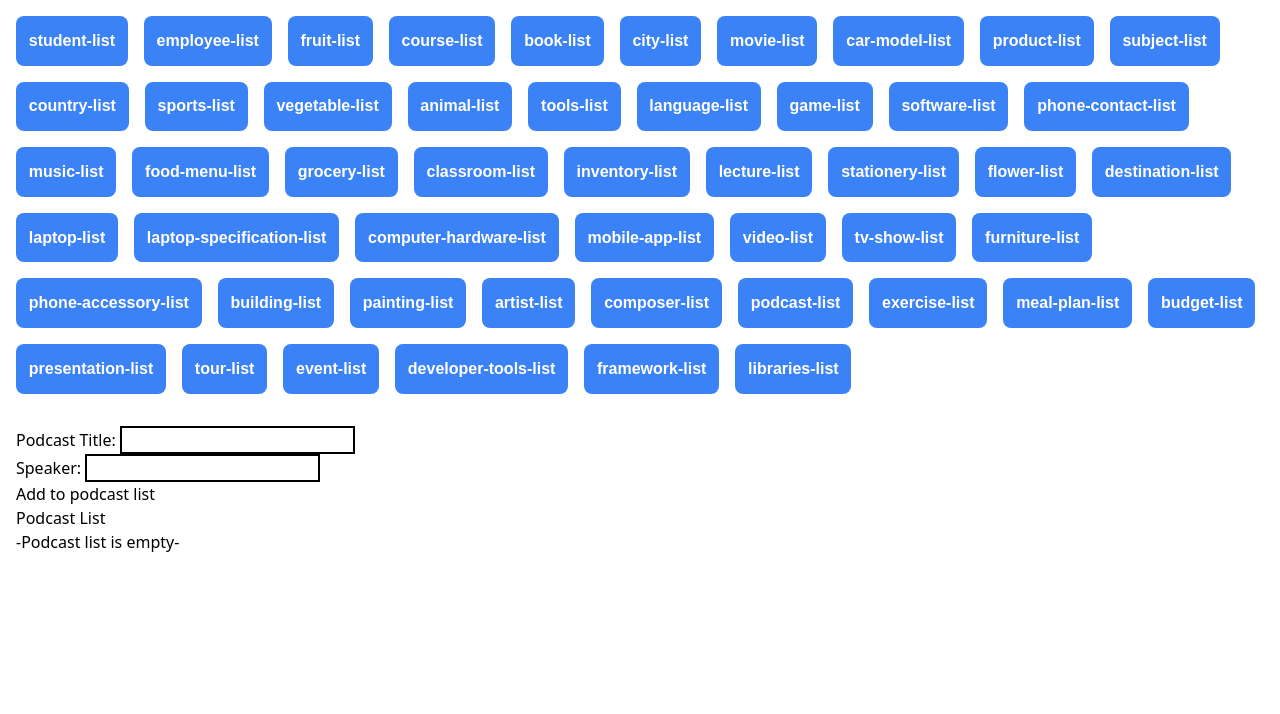
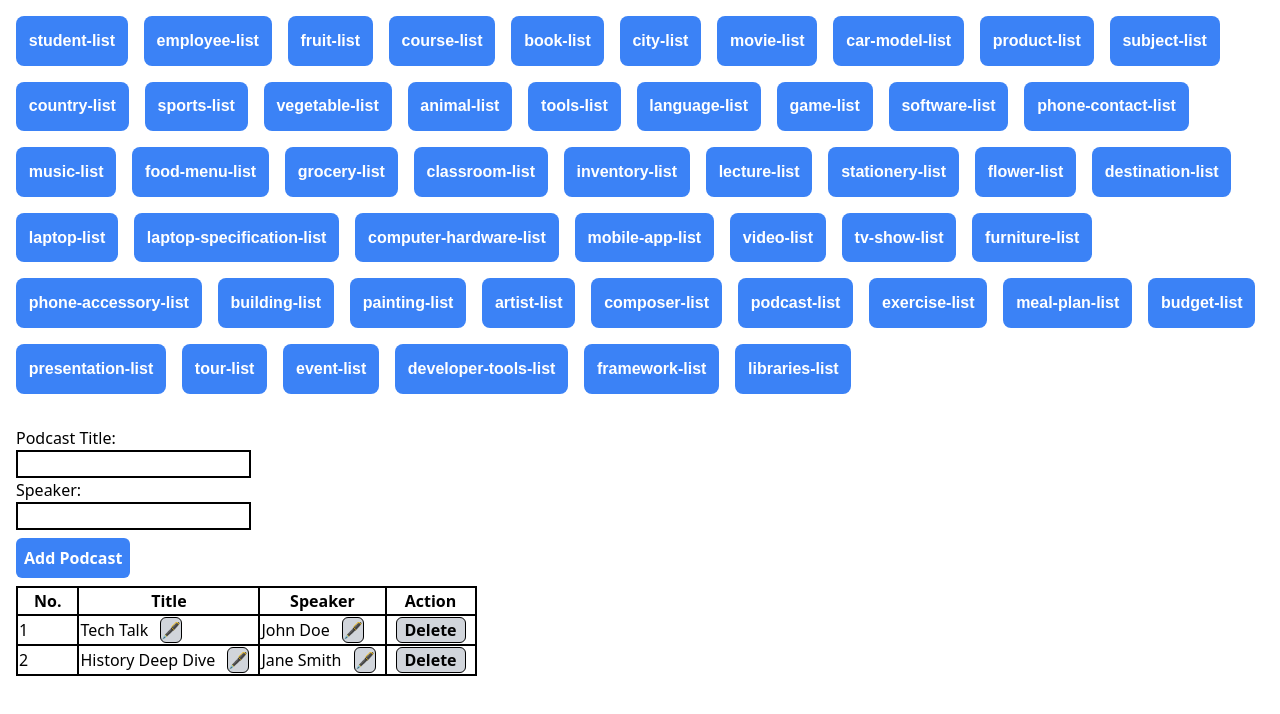
Before and after one commit to devken4u/angular-50-ds-services, an Angular app: page /podcast-list in a window 1280 px wide. Shown: the top 714 px of the page. Built offline with nearby package versions, Linux system fonts and the light colour scheme.

Commit message:
refactor(podcast list component): Updated with services feature

```diff
--- a/src/app/podcast-list/podcast-list.component.html
+++ b/src/app/podcast-list/podcast-list.component.html
@@ -1,26 +1,60 @@
 <main>
   <div>
     <label for="title">Podcast Title: </label>
+    <br />
     <input type="text" id="title" [(ngModel)]="title" />
     <br />
     <label for="speaker">Speaker: </label>
+    <br />
     <input type="text" id="speaker" [(ngModel)]="speaker" />
     <br />
-    <button (click)="add()">Add to podcast list</button>
+    <button
+      class="p-2 my-2 font-bold text-white bg-blue-500 rounded-md active:scale-95"
+      (click)="add()"
+      [disabled]="!title || !speaker"
+    >
+      Add Podcast
+    </button>
   </div>
-  <div>
-    <h1>Podcast List</h1>
-    @if( podcastList.length === 0){
-    <h2>-Podcast list is empty-</h2>
-    }@else{
-    <ol>
-      @for( podcast of podcastList; track $index){
-      <li [style.marginBottom]="'20px'">
-        Podcast Title: {{ podcast.title }} <br />
-        Speaker: {{ podcast.speaker }}
-      </li>
-      }
-    </ol>
-    }
-  </div>
+  <table class="border-2 border-black">
+    <thead>
+      <tr>
+        <th class="px-4 border-2 border-black">No.</th>
+        <th class="px-4 border-2 border-black">Title</th>
+        <th class="px-4 border-2 border-black">Speaker</th>
+        <th class="px-4 border-2 border-black">Action</th>
+      </tr>
+    </thead>
+    <tbody>
+      <tr *ngFor="let podcast of podcastList; index as i">
+        <td class="border-2 border-black">{{ i + 1 }}</td>
+        <td class="border-2 border-black">
+          {{ podcast.title }}
+          <button
+            (click)="editField(i, 'title', podcast.title)"
+            class="mx-2 font-bold bg-gray-300 border border-black rounded-md active:scale-95"
+          >
+            🖋
+          </button>
+        </td>
+        <td class="border-2 border-black">
+          {{ podcast.speaker }}
+          <button
+            (click)="editField(i, 'speaker', podcast.speaker)"
+            class="mx-2 font-bold bg-gray-300 border border-black rounded-md active:scale-95"
+          >
+            🖋
+          </button>
+        </td>
+        <td class="border-2 border-black">
+          <button
+            (click)="deletePodcast(i)"
+            class="px-2 mx-2 font-bold bg-gray-300 border border-black rounded-md active:scale-95"
+          >
+            Delete
+          </button>
+        </td>
+      </tr>
+    </tbody>
+  </table>
 </main>
--- a/src/app/podcast-list/podcast-list.component.ts
+++ b/src/app/podcast-list/podcast-list.component.ts
@@ -1,23 +1,47 @@
-import { Component } from '@angular/core';
+import { Component, OnInit } from '@angular/core';
+import { PodcastService } from '../services/podcast.service';
 import { Podcast } from '../types';
 
 @Component({
-  selector: 'app-podcast-list',
+  selector: 'app-podcast',
   templateUrl: './podcast-list.component.html',
-  styleUrl: './podcast-list.component.css',
+  styleUrls: ['./podcast-list.component.css'],
 })
-export class PodcastListComponent {
+export class PodcastListComponent implements OnInit {
   podcastList: Podcast[] = [];
-
   title: string = '';
   speaker: string = '';
 
-  add() {
-    this.podcastList.push({
-      title: this.title,
-      speaker: this.speaker,
-    });
-    this.title = '';
-    this.speaker = '';
+  constructor(private podcastService: PodcastService) {}
+
+  ngOnInit(): void {
+    this.podcastList = this.podcastService.getPodcastList();
+  }
+
+  add(): void {
+    if (this.title && this.speaker) {
+      this.podcastService.addPodcast({
+        title: this.title,
+        speaker: this.speaker,
+      });
+      this.title = '';
+      this.speaker = '';
+    }
+  }
+
+  deletePodcast(index: number): void {
+    this.podcastService.deletePodcast(index);
+  }
+
+  editField(index: number, fieldName: keyof Podcast, currentValue: string) {
+    const value = prompt(`Edit ${fieldName}`, currentValue);
+    if (value !== null) {
+      const updatedPodcast = { ...this.podcastList[index], [fieldName]: value };
+      this.update(index, updatedPodcast);
+    }
+  }
+
+  update(index: number, podcast: Podcast): void {
+    this.podcastService.editPodcast(index, podcast);
   }
 }
--- /dev/null
+++ b/src/app/services/podcast.service.ts
@@ -0,0 +1,34 @@
+import { Injectable } from '@angular/core';
+import { Podcast } from '../types';
+
+@Injectable({
+  providedIn: 'root',
+})
+export class PodcastService {
+  private podcastList: Podcast[] = [
+    {
+      title: 'Tech Talk',
+      speaker: 'John Doe',
+    },
+    {
+      title: 'History Deep Dive',
+      speaker: 'Jane Smith',
+    },
+  ];
+
+  getPodcastList(): Podcast[] {
+    return this.podcastList;
+  }
+
+  addPodcast(podcast: Podcast): void {
+    this.podcastList.push(podcast);
+  }
+
+  deletePodcast(index: number): void {
+    this.podcastList.splice(index, 1);
+  }
+
+  editPodcast(index: number, newPodcast: Podcast): void {
+    this.podcastList[index] = newPodcast;
+  }
+}
```
Also changed, not shown: 1 other file (tests, documents, lock files or other folders).
